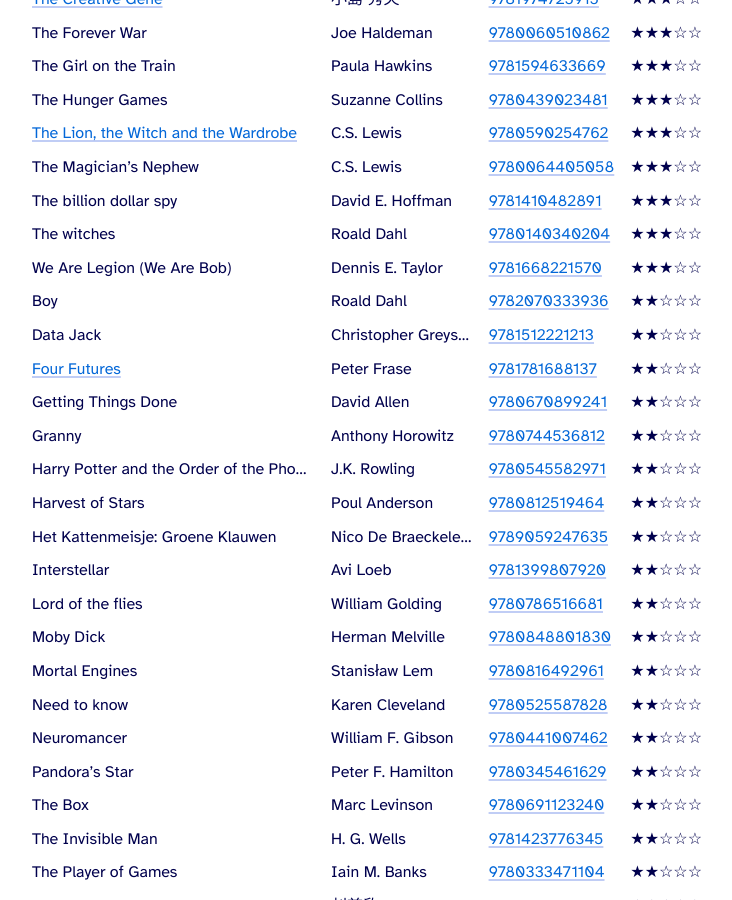
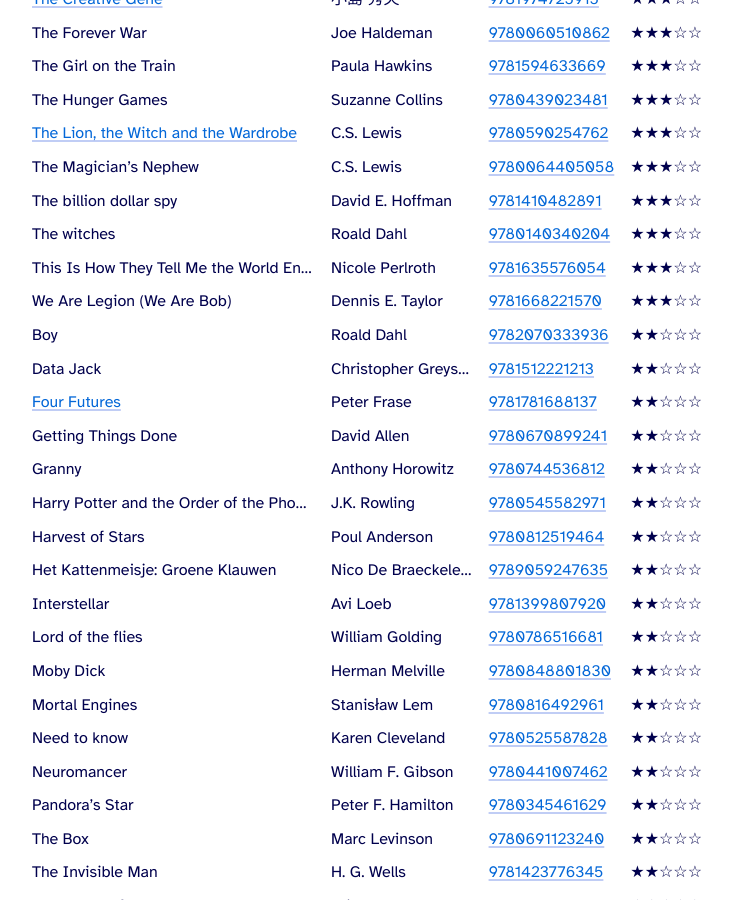
Before and after one commit to cimm/suffix, a Jekyll site: the page built from reading/index.html, in a window 1280 px wide and 900 px high, scrolled down 3651 px. Shown: the whole window, without its empty margins (273-1005 px from the left). Built offline with Jekyll 4.4.1, drawn with Linux system fonts in a browser that asks for light colours.

Commit message:
Add This Is How They Tell Me the World Ends by N. Perlroth

```diff
--- a/_data/books.yml
+++ b/_data/books.yml
@@ -654,6 +654,11 @@
   rating: 2
   read: 2025
   url: "2025-reading-list"
+- name: "This Is How They Tell Me the World Ends"
+  author: "Nicole Perlroth"
+  isbn13: 9781635576054
+  rating: 3
+  read: 2026
 - name: "We Are Legion (We Are Bob)"
   author: "Dennis E. Taylor"
   isbn13: 9781668221570
```
